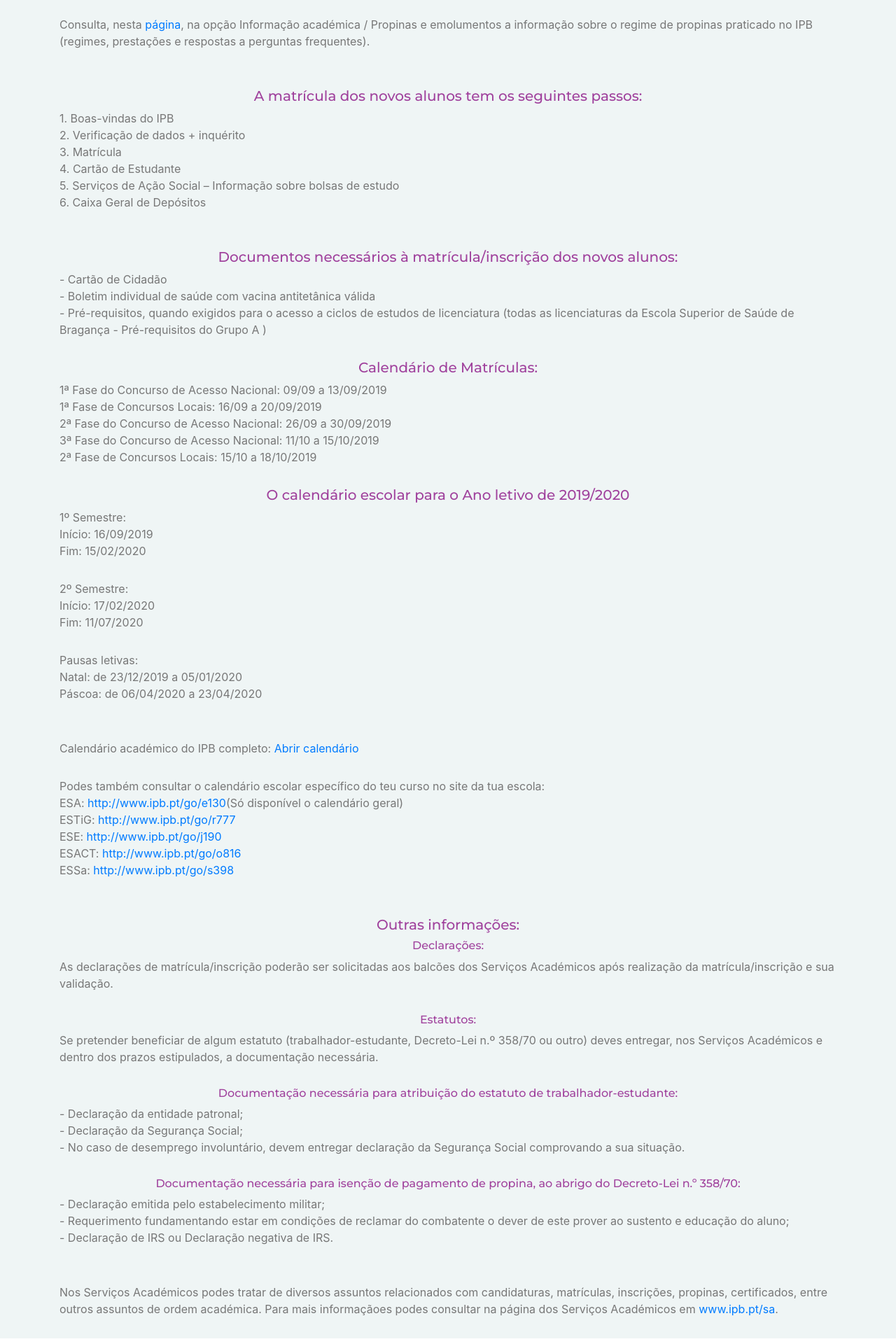
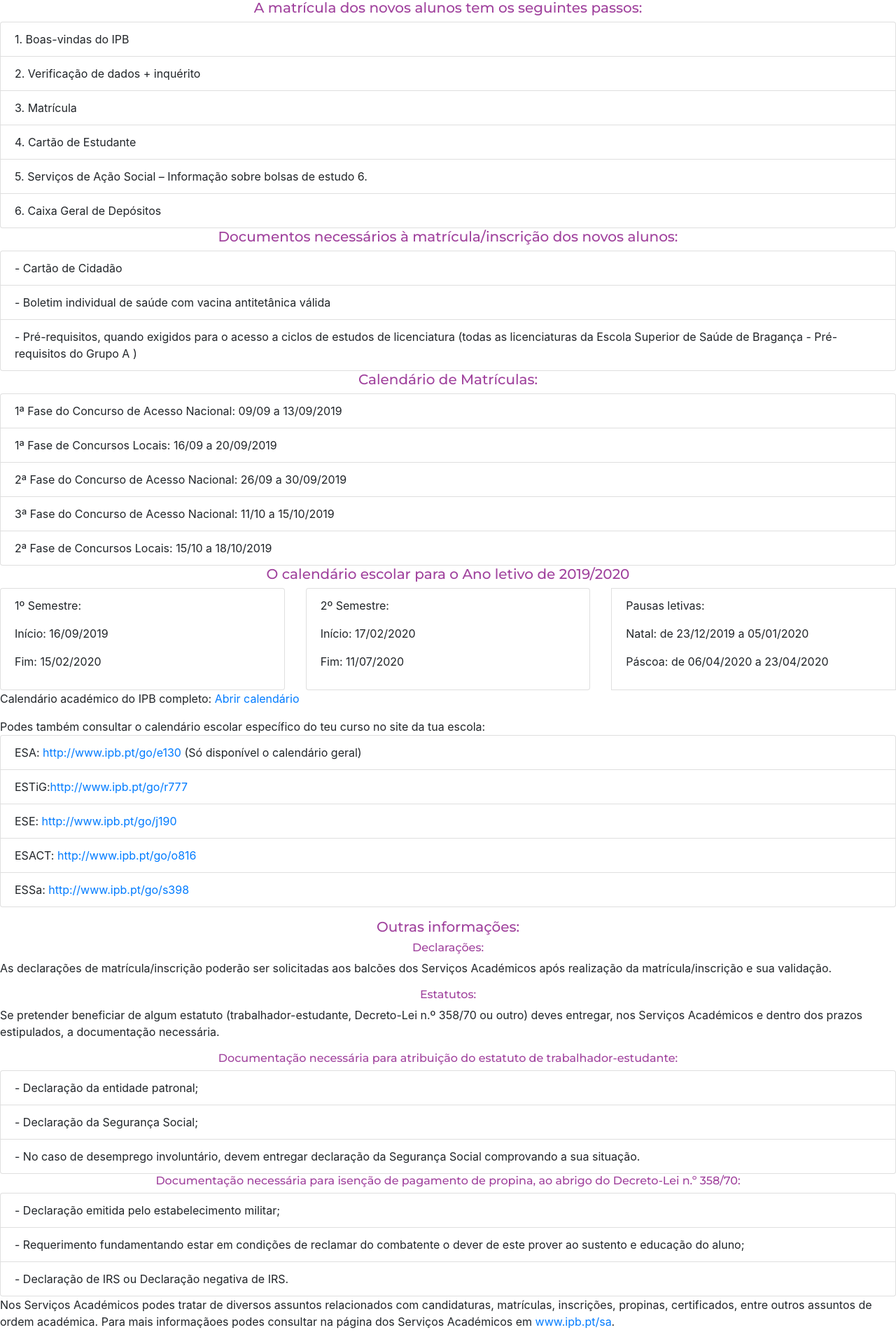
Before and after one commit to a37547/Mentoring-Academy---front-end, a React (Create React App) app: page /boasvindas in a window 1280 px wide. Shown: the part 7451-9371 px from the top of the page at 70% size. Built offline with nearby package versions, Linux system fonts and the light colour scheme.

Commit message:
matriculas component from boas vindas page is now implemented with react-bootstrap

```diff
--- a/src/components/boas-vindas/boas-vindas-matriculas/boas-vindas-matriculas.css
+++ /dev/null
@@ -1,24 +0,0 @@
-#matriculas {
-  overflow: hidden;
-}
-
-.section-bg {
-  background: #eff5f5;
-}
-
-#matriculas p {
-  line-height: 24px;
-  color: #777;
-  margin-bottom: 30px;
-}
-
-#matriculas h2 {
-  font-size: 26px;
-  font-weight: 700;
-  color: #000;
-}
-
-a {
-  color: #92278f;
-  transition: 0.5s;
-}
--- a/src/components/boas-vindas/boas-vindas-matriculas/boas-vindas-matriculas.jsx
+++ b/src/components/boas-vindas/boas-vindas-matriculas/boas-vindas-matriculas.jsx
@@ -1,39 +1,26 @@
 import React from "react";
+import { Row, Col, ListGroup } from "react-bootstrap";
 
 const Matriculas = () => {
   return (
-    <section id="matriculas" className="section-bg">
-      <div className="container">
-        <div className="row">
-          <div className="col-12">
-            <div
-              className="wow fadeInRight"
-              //style="visibility: hidden; animation-name: none;"
-            >
-              <p></p>
+    <Row>
+      <Col xs={12}>
         <h2>Matrículas</h2>
         <p>
-                {" "}
-                A matrícula dos novos alunos são realizadas ao balcão dos
-                Serviços Académicos, no edifício dos Serviços Centrais no Campus
-                do IPB em Bragança.{" "}
+          A matrícula dos novos alunos são realizadas ao balcão dos Serviços
+          Académicos, no edifício dos Serviços Centrais no Campus do IPB em
+          Bragança.
         </p>
         <p>
           O acesso de carro faz-se através da Alameda de Santa Apolónia,
-                existindo indicações onde estacionar e o percurso pedonal até
-                aos Serviços Académicos. O mapa está disponível para download:
+          existindo indicações onde estacionar e o percurso pedonal até aos
+          Serviços Académicos. O mapa está disponível para download:
         </p>
-
         <p>
-                <a
-                  href="mapa_ipb.pdf"
-                  target="_blank"
-                  className="get-started-btn"
-                >
+          <a href="mapa_ipb.pdf" target="_blank" className="get-started-btn">
             Download do mapa
           </a>
         </p>
-              <p></p>
         <p>
           Consulta, nesta{" "}
           <a
@@ -44,82 +31,83 @@ const Matriculas = () => {
             {" "}
             página
           </a>
-                , na opção Informação académica / Propinas e emolumentos a
-                informação sobre o regime de propinas praticado no IPB (regimes,
-                prestações e respostas a perguntas frequentes).
+          , na opção Informação académica / Propinas e emolumentos a informação
+          sobre o regime de propinas praticado no IPB (regimes, prestações e
+          respostas a perguntas frequentes).
         </p>
 
-              <br />
         <h5>A matrícula dos novos alunos tem os seguintes passos:</h5>
-              <p>
-                1. Boas-vindas do IPB
-                <br />
-                2. Verificação de dados + inquérito
-                <br />
-                3. Matrícula
-                <br />
-                4. Cartão de Estudante
-                <br />
-                5. Serviços de Ação Social – Informação sobre bolsas de estudo
-                <br />
-                6. Caixa Geral de Depósitos
-              </p>
-              <br />
-              <h5>
-                Documentos necessários à matrícula/inscrição dos novos alunos:
-              </h5>
-              <p>
-                - Cartão de Cidadão
-                <br />
+        <ListGroup>
+          <ListGroup.Item>1. Boas-vindas do IPB</ListGroup.Item>
+          <ListGroup.Item>2. Verificação de dados + inquérito</ListGroup.Item>
+          <ListGroup.Item>3. Matrícula</ListGroup.Item>
+          <ListGroup.Item>4. Cartão de Estudante</ListGroup.Item>
+          <ListGroup.Item>
+            5. Serviços de Ação Social – Informação sobre bolsas de estudo 6.
+          </ListGroup.Item>
+          <ListGroup.Item>6. Caixa Geral de Depósitos</ListGroup.Item>
+        </ListGroup>
+        <h5>Documentos necessários à matrícula/inscrição dos novos alunos:</h5>
+        <ListGroup>
+          <ListGroup.Item>- Cartão de Cidadão</ListGroup.Item>
+          <ListGroup.Item>
+            {" "}
             - Boletim individual de saúde com vacina antitetânica válida
-                <br />
-                - Pré-requisitos, quando exigidos para o acesso a ciclos de
-                estudos de licenciatura (todas as licenciaturas da Escola
-                Superior de Saúde de Bragança - Pré-requisitos do Grupo A )
-                <br />
-              </p>
-
-              <p></p>
-
+          </ListGroup.Item>
+          <ListGroup.Item>
+            - Pré-requisitos, quando exigidos para o acesso a ciclos de estudos
+            de licenciatura (todas as licenciaturas da Escola Superior de Saúde
+            de Bragança - Pré-requisitos do Grupo A )
+          </ListGroup.Item>
+        </ListGroup>
         <h5>Calendário de Matrículas:</h5>
-              <p>
+        <ListGroup>
+          <ListGroup.Item>
             1ª Fase do Concurso de Acesso Nacional: 09/09 a 13/09/2019
-                <br />
+          </ListGroup.Item>
+          <ListGroup.Item>
             1ª Fase de Concursos Locais: 16/09 a 20/09/2019
-                <br />
+          </ListGroup.Item>
+          <ListGroup.Item>
             2ª Fase do Concurso de Acesso Nacional: 26/09 a 30/09/2019
-                <br />
+          </ListGroup.Item>
+          <ListGroup.Item>
             3ª Fase do Concurso de Acesso Nacional: 11/10 a 15/10/2019
-                <br />
+          </ListGroup.Item>
+          <ListGroup.Item>
             2ª Fase de Concursos Locais: 15/10 a 18/10/2019
-                <br />
-              </p>
+          </ListGroup.Item>
+        </ListGroup>
 
         <h5>O calendário escolar para o Ano letivo de 2019/2020</h5>
-              <p>
-                1º Semestre:
-                <br />
-                Início: 16/09/2019
-                <br />
-                Fim: 15/02/2020
-              </p>
+        <Row>
+          <Col xs={12} md={4}>
+            <ListGroup>
+              <ListGroup.Item>
+                <p>1º Semestre:</p>
+                <p>Início: 16/09/2019</p>
+                <p>Fim: 15/02/2020</p>
+              </ListGroup.Item>
+            </ListGroup>
+          </Col>
+          <Col xs={12} md={4}>
+            <ListGroup>
+              <ListGroup.Item>
+                <p>2º Semestre:</p>
+                <p>Início: 17/02/2020</p>
+                <p>Fim: 11/07/2020</p>
+              </ListGroup.Item>
+            </ListGroup>
+          </Col>
+          <Col xs={12} md={4}>
+            <ListGroup.Item>
+              <p>Pausas letivas:</p>
+              <p>Natal: de 23/12/2019 a 05/01/2020</p>
+              <p>Páscoa: de 06/04/2020 a 23/04/2020</p>
+            </ListGroup.Item>
+          </Col>
+        </Row>
 
-              <p>
-                2º Semestre:
-                <br />
-                Início: 17/02/2020
-                <br />
-                Fim: 11/07/2020
-              </p>
-
-              <p>
-                Pausas letivas:
-                <br />
-                Natal: de 23/12/2019 a 05/01/2020
-                <br />
-                Páscoa: de 06/04/2020 a 23/04/2020
-              </p>
-              <br />
         <p>
           Calendário académico do IPB completo:{" "}
           <a
@@ -131,9 +119,10 @@ const Matriculas = () => {
           </a>
         </p>
         <p>
-                Podes também consultar o calendário escolar específico do teu
-                curso no site da tua escola:
-                <br />
+          Podes também consultar o calendário escolar específico do teu curso no
+          site da tua escola:
+          <ListGroup>
+            <ListGroup.Item>
               ESA:{" "}
               <a
                 href="http://www.ipb.pt/go/e130"
@@ -141,10 +130,11 @@ const Matriculas = () => {
                 rel="noopener noreferrer"
               >
                 http://www.ipb.pt/go/e130
-                </a>
+              </a>{" "}
               (Só disponível o calendário geral)
-                <br />
-                ESTiG:{" "}
+            </ListGroup.Item>
+            <ListGroup.Item>
+              ESTiG:
               <a
                 href="http://www.ipb.pt/go/r777"
                 target="_blank"
@@ -152,7 +142,8 @@ const Matriculas = () => {
               >
                 http://www.ipb.pt/go/r777
               </a>
-                <br />
+            </ListGroup.Item>
+            <ListGroup.Item>
               ESE:{" "}
               <a
                 href="http://www.ipb.pt/go/j190"
@@ -161,7 +152,8 @@ const Matriculas = () => {
               >
                 http://www.ipb.pt/go/j190
               </a>
-                <br />
+            </ListGroup.Item>
+            <ListGroup.Item>
               ESACT:{" "}
               <a
                 href="http://www.ipb.pt/go/o816"
@@ -170,7 +162,8 @@ const Matriculas = () => {
               >
                 http://www.ipb.pt/go/o816
               </a>
-                <br />
+            </ListGroup.Item>
+            <ListGroup.Item>
               ESSa:{" "}
               <a
                 href="http://www.ipb.pt/go/s398"
@@ -179,58 +172,57 @@ const Matriculas = () => {
               >
                 http://www.ipb.pt/go/s398
               </a>
-                <br />
-                <br />
+            </ListGroup.Item>
+          </ListGroup>
         </p>
         <h5>Outras informações:</h5>
-
         <h6>Declarações:</h6>
         <p>
-                As declarações de matrícula/inscrição poderão ser solicitadas
-                aos balcões dos Serviços Académicos após realização da
-                matrícula/inscrição e sua validação.
+          As declarações de matrícula/inscrição poderão ser solicitadas aos
+          balcões dos Serviços Académicos após realização da matrícula/inscrição
+          e sua validação.
         </p>
-
         <h6>Estatutos:</h6>
         <p>
-                Se pretender beneficiar de algum estatuto
-                (trabalhador-estudante, Decreto-Lei n.º 358/70 ou outro) deves
-                entregar, nos Serviços Académicos e dentro dos prazos
-                estipulados, a documentação necessária.
+          Se pretender beneficiar de algum estatuto (trabalhador-estudante,
+          Decreto-Lei n.º 358/70 ou outro) deves entregar, nos Serviços
+          Académicos e dentro dos prazos estipulados, a documentação necessária.
         </p>
 
         <h6>
           Documentação necessária para atribuição do estatuto de
           trabalhador-estudante:
         </h6>
-              <p>
-                - Declaração da entidade patronal;
-                <br />
-                - Declaração da Segurança Social;
-                <br />- No caso de desemprego involuntário, devem entregar
-                declaração da Segurança Social comprovando a sua situação.
-              </p>
+        <ListGroup>
+          <ListGroup.Item>- Declaração da entidade patronal;</ListGroup.Item>
+          <ListGroup.Item>- Declaração da Segurança Social;</ListGroup.Item>
+          <ListGroup.Item>
+            - No caso de desemprego involuntário, devem entregar declaração da
+            Segurança Social comprovando a sua situação.
+          </ListGroup.Item>
+        </ListGroup>
 
         <h6>
           Documentação necessária para isenção de pagamento de propina, ao
           abrigo do Decreto-Lei n.º 358/70:
         </h6>
+        <ListGroup>
+          <ListGroup.Item>
+            - Declaração emitida pelo estabelecimento militar;
+          </ListGroup.Item>
+          <ListGroup.Item>
+            - Requerimento fundamentando estar em condições de reclamar do
+            combatente o dever de este prover ao sustento e educação do aluno;
+          </ListGroup.Item>
+          <ListGroup.Item>
+            - Declaração de IRS ou Declaração negativa de IRS.
+          </ListGroup.Item>
+        </ListGroup>
         <p>
-                - Declaração emitida pelo estabelecimento militar;
-                <br />
-                - Requerimento fundamentando estar em condições de reclamar do
-                combatente o dever de este prover ao sustento e educação do
-                aluno;
-                <br />- Declaração de IRS ou Declaração negativa de IRS.
-              </p>
-              <br />
-              <p>
-                {" "}
-                Nos Serviços Académicos podes tratar de diversos assuntos
-                relacionados com candidaturas, matrículas, inscrições, propinas,
-                certificados, entre outros assuntos de ordem académica. Para
-                mais informaçãoes podes consultar na página dos Serviços
-                Académicos em{" "}
+          Nos Serviços Académicos podes tratar de diversos assuntos relacionados
+          com candidaturas, matrículas, inscrições, propinas, certificados,
+          entre outros assuntos de ordem académica. Para mais informaçãoes podes
+          consultar na página dos Serviços Académicos em{" "}
           <a
             href="http://www.ipb.pt/sa"
             target="_blank"
@@ -240,11 +232,8 @@ const Matriculas = () => {
           </a>
           .
         </p>
-            </div>
-          </div>
-        </div>
-      </div>
-    </section>
+      </Col>
+    </Row>
   );
 };
 
--- a/src/components/boas-vindas/boas-vindas.jsx
+++ b/src/components/boas-vindas/boas-vindas.jsx
@@ -9,7 +9,6 @@ import Capacitacao from "./boas-vindas-capacitacao/boas-vindas-capacitacao";
 import Braganca from "./boas-vindas-braganca/boas-vindas-braganca";
 import ComoChegar from "./boas-vindas-comochegar/boas-vindas-comochegar";
 import Matriculas from "./boas-vindas-matriculas/boas-vindas-matriculas";
-import "./boas-vindas-matriculas/boas-vindas-matriculas.css";
 import ServicosSociais from "./boas-vindas-servicossociais/boas-vindas-servicossociais";
 import "./boas-vindas-servicossociais/boas-vindas-servicossociais.css";
 import Alojamento from "./boas-vindas-alojamento/boas-vindas-alojamento";
```
Lines whose indentation alone changed are shown as unchanged.
